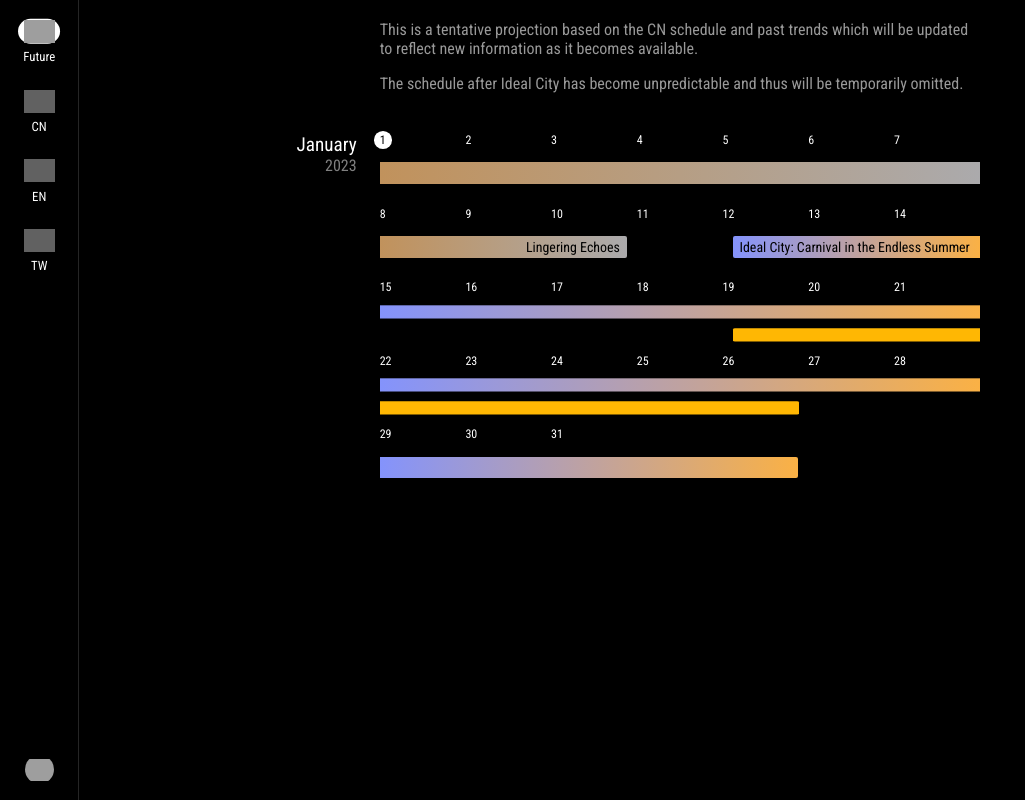
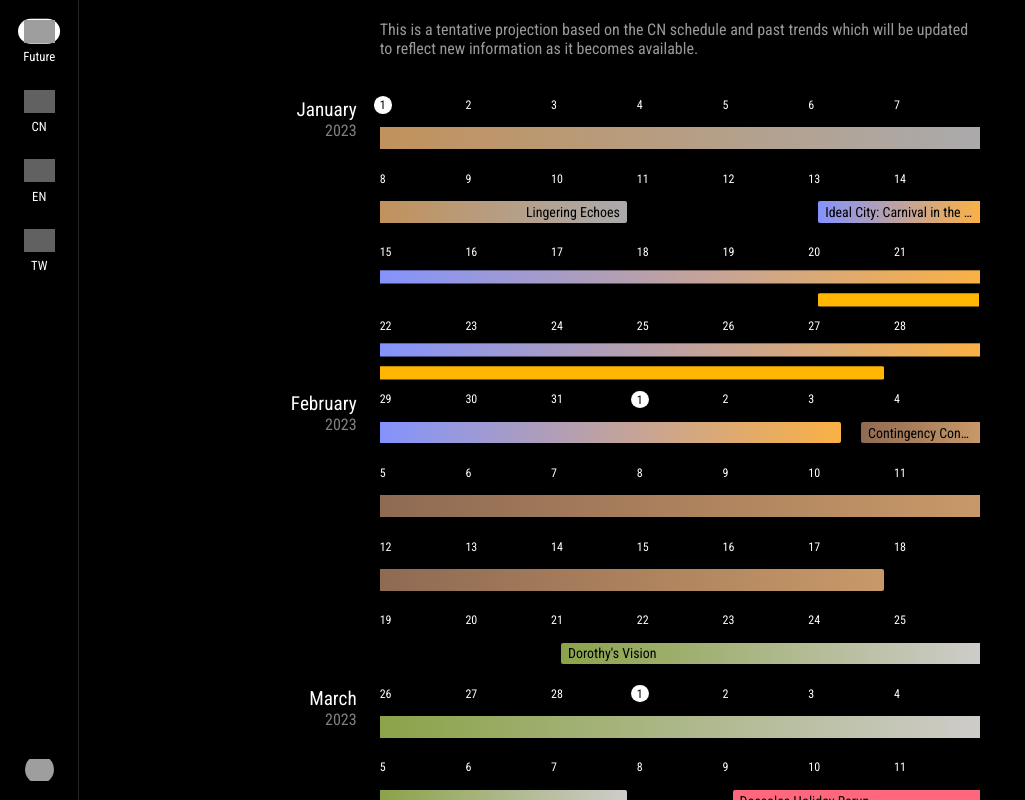
Before and after one commit to jaywyeee/arknights-calendar, a Svelte app: page / in a window 1280 px wide. Shown: the whole page, without its empty margins (0-1025 px from the left). Built offline with nearby package versions, Linux system fonts and the light colour scheme; grey boxes are pictures that could not be loaded; a web font is replaced by a local one.

Commit message:
Update future schedule

```diff
--- a/src/components/Schedule.svelte
+++ b/src/components/Schedule.svelte
@@ -257,7 +257,6 @@
 		if (page.id === "future" || page.id === "cn") {
 			const iccites = document.querySelectorAll(`#${page.id} .iccites`);
 			const cc10 = document.querySelectorAll(`#${page.id} .cc10`);
-			const dv = document.querySelectorAll(`#${page.id} .dv`);
 
 			const iccitesLast = iccites[iccites.length - 1];
 
@@ -269,8 +268,8 @@
 
 			if (page.id === "future") {
 				iccitesLast.classList.remove("top")
-				// iccitesLast.style.cssText = "--grid-row:5; --grid-column:1 / span 9;";
-				// dv[0].style.cssText = "--grid-row:1; --grid-column:span 5 / -1;";
+				iccitesLast.style.cssText = "--grid-row:5; --grid-column:1 / span 11;";
+				cc10[0].style.cssText = "--grid-row:1; --grid-column:span 3 / -1;";
 			};
 		};
 	});
--- a/src/data/episodes.json
+++ b/src/data/episodes.json
@@ -1,4 +1,7 @@
 {
+	"future": [
+		{ "id": 11, "date": [2023, 4, 20] }
+	],
 	"cn": [
 		{ "id":  5, "date": [2019,  7,  9] },
 		{ "id":  6, "date": [2019, 12, 24] },
--- a/src/data/events.json
+++ b/src/data/events.json
@@ -4,8 +4,20 @@
 			{ "start": [12, 27], "duration": 14, "event": "le" }
 		],
 		"2023": [
-			{ "start": [ 1, 12], "duration": 21, "event": "iccites" },
-			{ "start": [ 1, 19], "duration":  7, "event": "tfn1" }
+			{ "start": [ 1, 13], "duration": 21, "event": "iccites" },
+			{ "start": [ 1, 20], "duration":  7, "event": "tfn1" },
+			{ "start": [ 2,  3], "duration": 14, "event": "cc10" },
+			{ "start": [ 2, 21], "duration": 14, "event": "dv" },
+			{ "start": [ 3,  9], "duration": 10, "event": "dh", "rerun": true },
+			{ "start": [ 3, 21], "duration":  7, "event": "tbc" },
+			{ "start": [ 3, 30], "duration":  7, "event": "aow" },
+			{ "start": [ 4,  6], "duration": 10, "event": "nl", "rerun": true },
+			{ "start": [ 5,  4], "duration": 21, "event": "is" },
+			{ "start": [ 5, 25], "duration": 10, "event": "bti", "rerun": true },
+			{ "start": [ 6,  8], "duration": 14, "event": "cc11" },
+			{ "start": [ 6, 27], "duration":  7, "event": "ibaw" },
+			{ "start": [ 7,  4], "duration": 14, "event": "wtfc" },
+			{ "start": [ 7, 20], "duration": 10, "event": "itw", "rerun": true }
 		]
 	},
 	"cn": {
--- a/src/data/is.json
+++ b/src/data/is.json
@@ -1,4 +1,7 @@
 {
+	"future": [
+		{ "id": "mizuki",  "date": [2023,  4,  6] }
+	],
 	"cn": [
 		{ "id": "phantom", "date": [2022,  1,  5] },
 		{ "id": "mizuki",  "date": [2022,  9, 27] }
--- a/src/data/pages.json
+++ b/src/data/pages.json
@@ -4,8 +4,7 @@
 		"name": "Future",
 		"icon": "schedule",
 		"description": [
-			"This is a tentative projection based on the CN schedule and past trends which will be updated to reflect new information as it becomes available.",
-			"The schedule after Ideal City has become unpredictable and thus will be temporarily omitted."
+			"This is a tentative projection based on the CN schedule and past trends which will be updated to reflect new information as it becomes available."
 		]
 	},
 	{
```
